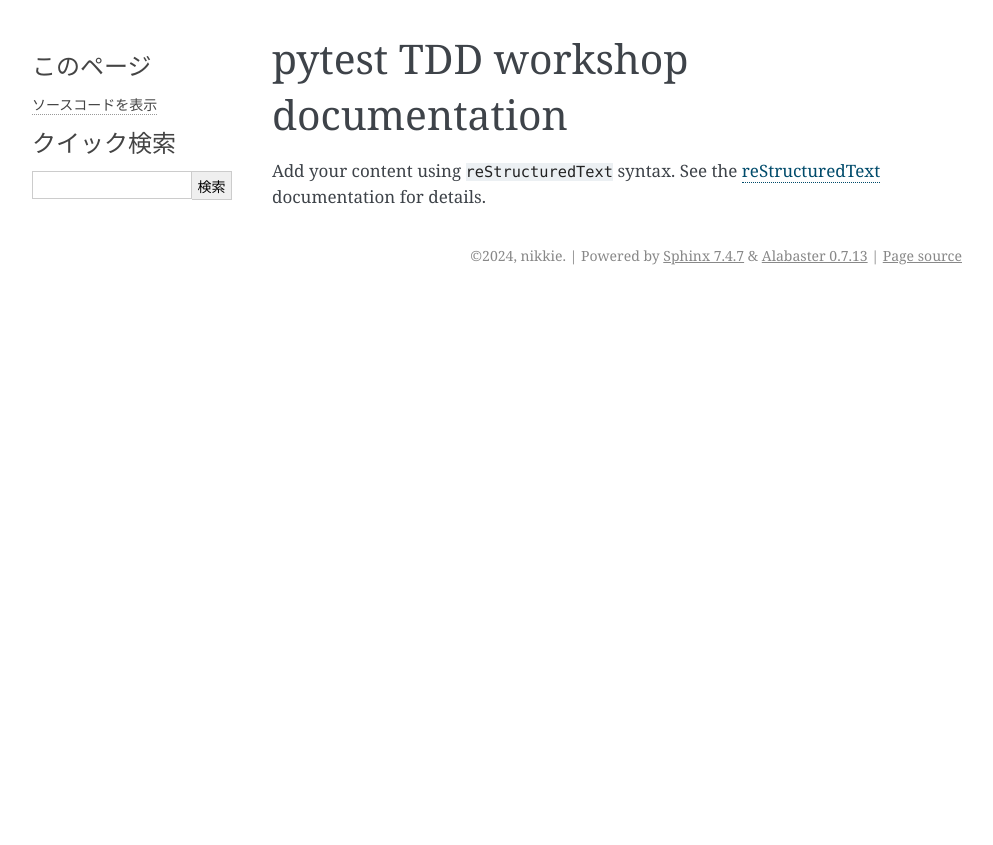
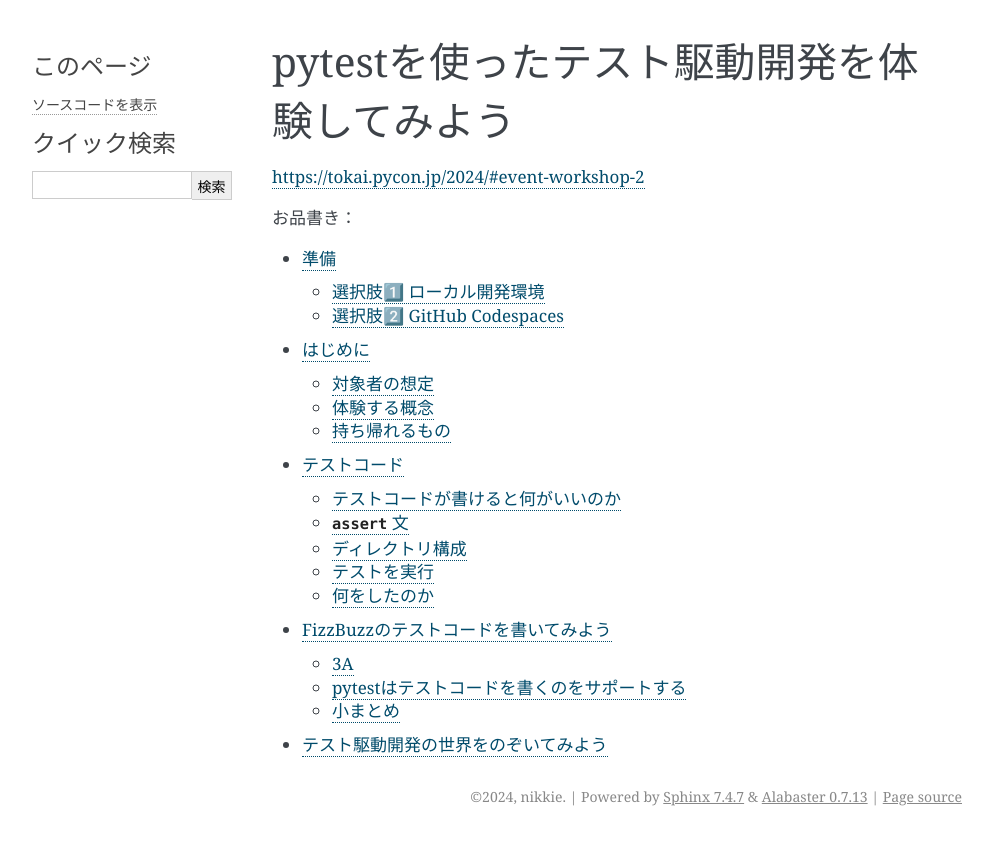
Before and after one commit to ftnext/first-python-test-2024, a Sphinx documentation site: the page built from docs/source/index.rst, in a window 1280 px wide. Shown: the top 845 px of the page, without its empty margins (148-1141 px from the left). Built offline with Sphinx 7.4.7, drawn with Linux system fonts in a browser that asks for light colours.

Commit message:
[chore] Build workshop documents

```diff
--- a/docs/source/index.rst
+++ b/docs/source/index.rst
@@ -3,14 +3,16 @@
    You can adapt this file completely to your liking, but it should at least
    contain the root `toctree` directive.
 
-pytest TDD workshop documentation
-=================================
+pytestを使ったテスト駆動開発を体験してみよう
+==================================================
 
-Add your content using ``reStructuredText`` syntax. See the
-`reStructuredText <https://www.sphinx-doc.org/en/master/usage/restructuredtext/index.html>`_
-documentation for details.
-
+https://tokai.pycon.jp/2024/#event-workshop-2
 
 .. toctree::
    :maxdepth: 2
-   :caption: Contents:
+   :caption: お品書き：
+
+   preparation.rst
+   introduction.rst
+   pytest-first-time.rst
+   tdd-first-time.rst
```
